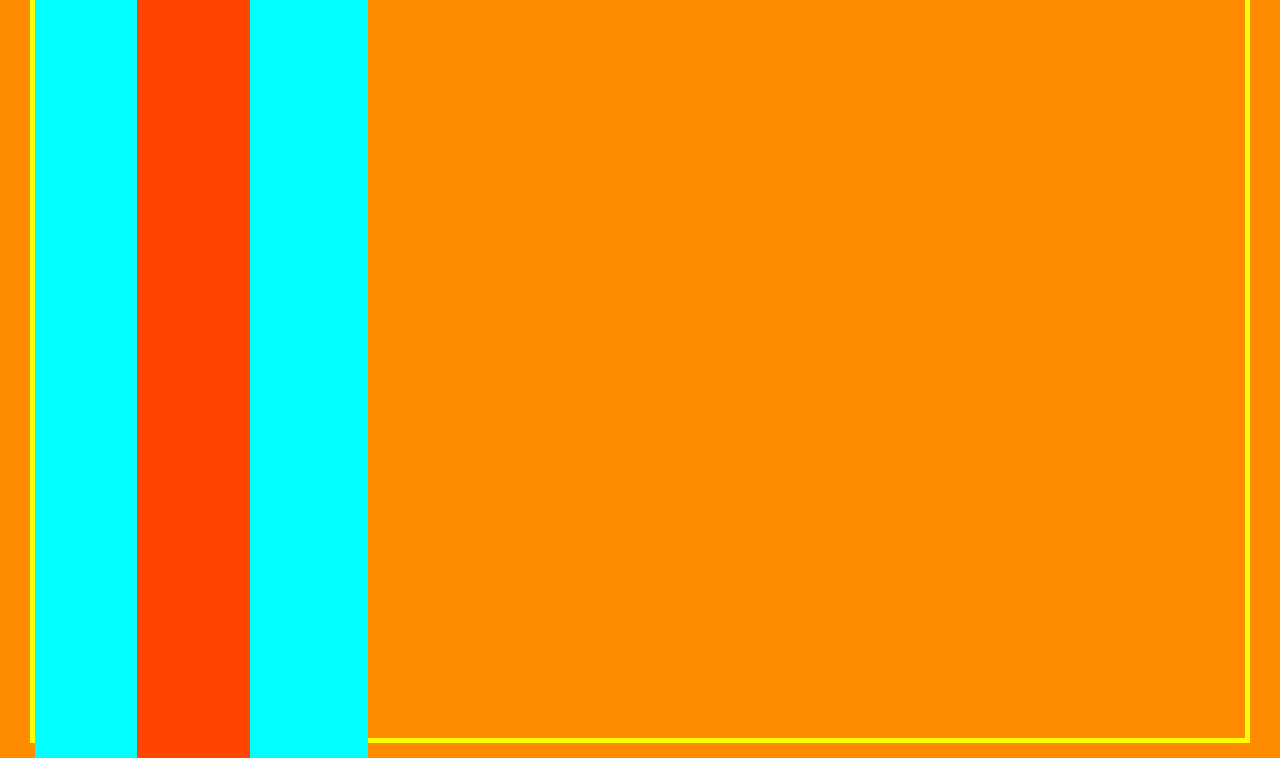
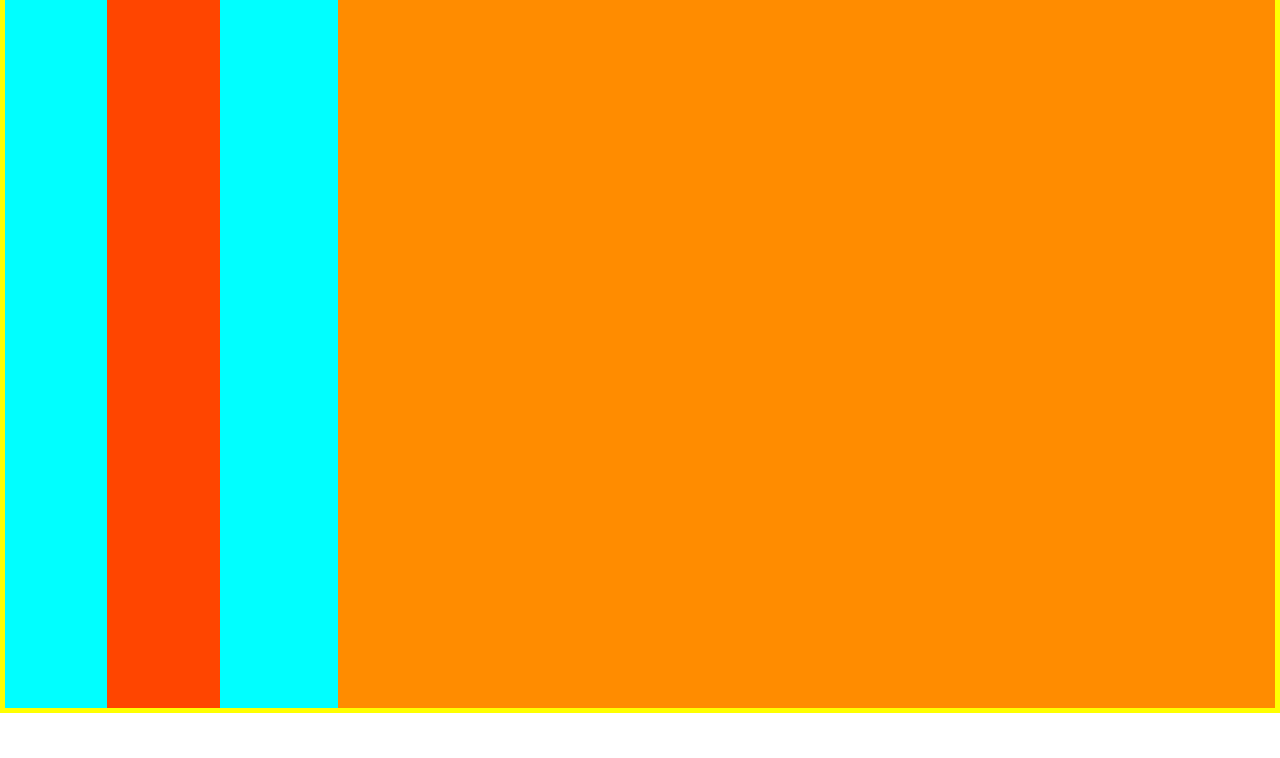
Before and after one commit to An2001ish/Flexbox, a plain HTML site: page index.html in a window 1280 px wide. Shown: the part 87-845 px from the top of the page. After the commit the page ends 800 px from the top, so only its background shows below. Drawn offline with Linux system fonts and the light colour scheme.

Commit message:
styles refactored

```diff
--- a/flex.html
+++ b/index.html
@@ -5,7 +5,7 @@
     <meta http-equiv="X-UA-Compatible" content="IE=edge">
     <meta name="viewport" content="width=device-width, initial-scale=1.0">
     <title>Document</title>
-    <link rel="stylesheet" href="flex.css">
+    <link rel="stylesheet" href="styles.css">
 </head>
 <body>
 
--- a/flex.css
+++ b/styles.css
@@ -1,15 +1,19 @@
 *
 {
-    background-color:darkorange;
+    /* background-color:darkorange;
     margin: 10px;
-    height: 100%;
+    height: 100%; */
+    margin: 0;
+    padding: 0;
+    box-sizing: border-box;
 }
 
 .container
 {
+    background-color:darkorange;
     border: 5px solid yellow;
     display: flex;
-    height: 100%;
+    height: 100vh;
     align-self: flex-start;
 }
 
```
